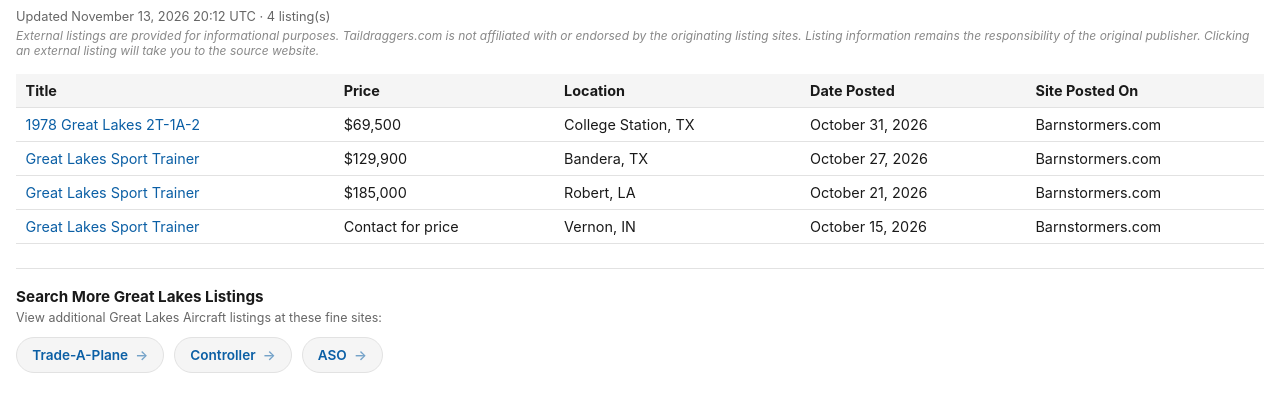
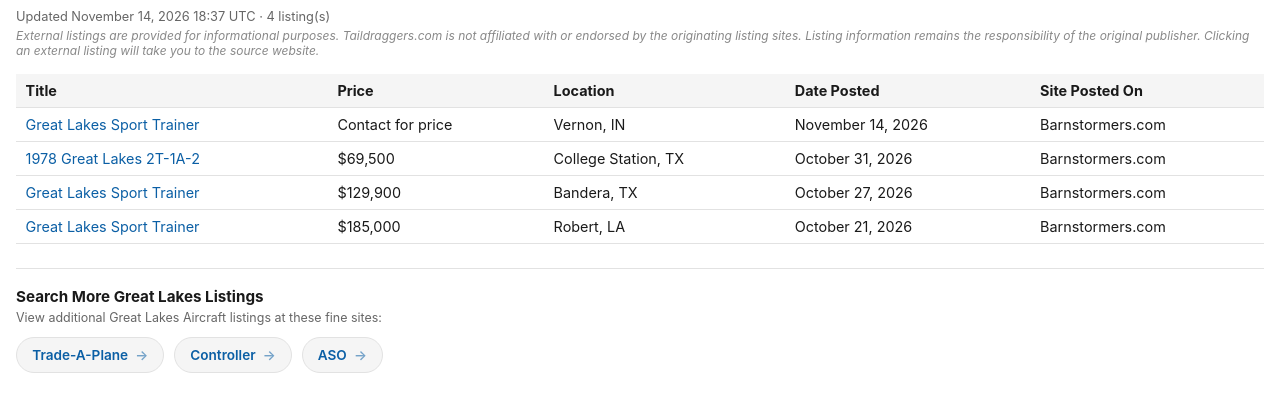
Before and after one commit to taildraggers/great-lakes, a plain HTML site: page docs/index.html in a window 1280 px wide. Shown: the part 43-454 px from the top of the page. Drawn offline with Linux system fonts and the light colour scheme.

Commit message:
Update Great Lakes listings (2026-11-14)

```diff
--- a/docs/index.html
+++ b/docs/index.html
@@ -76,17 +76,17 @@
 </head>
 <body>
   <h1>Other Great Lakes Ads on the Web</h1>
-  <div class="updated">Updated November 13, 2026 20:12 UTC &middot; 4 listing(s)</div>
+  <div class="updated">Updated November 14, 2026 18:37 UTC &middot; 4 listing(s)</div>
   <div class="disclaimer">External listings are provided for informational purposes. Taildraggers.com is not affiliated with or endorsed by the originating listing sites. Listing information remains the responsibility of the original publisher. Clicking an external listing will take you to the source website.</div>
   <table>
     <thead>
       <tr><th>Title</th><th>Price</th><th>Location</th><th>Date Posted</th><th>Site Posted On</th></tr>
     </thead>
     <tbody>
+        <tr><td><a href="https://www.barnstormers.com/classified-1941442-Great-Lakes.html" target="_blank" rel="noopener noreferrer">Great Lakes Sport Trainer</a></td><td>Contact for price</td><td>Vernon, IN</td><td>November 14, 2026</td><td>Barnstormers.com</td></tr>
         <tr><td><a href="https://www.barnstormers.com/classified-2078637-1978-Great-Lakes-2T-1A-2.html" target="_blank" rel="noopener noreferrer">1978 Great Lakes 2T-1A-2</a></td><td>$69,500</td><td>College Station, TX</td><td>October 31, 2026</td><td>Barnstormers.com</td></tr>
         <tr><td><a href="https://www.barnstormers.com/classified-1989268-Factory-Rebuilt-Great-Lakes!.html" target="_blank" rel="noopener noreferrer">Great Lakes Sport Trainer</a></td><td>$129,900</td><td>Bandera, TX</td><td>October 27, 2026</td><td>Barnstormers.com</td></tr>
         <tr><td><a href="https://www.barnstormers.com/classified-2061712-Waco-Great-Lakes-for-sale.html" target="_blank" rel="noopener noreferrer">Great Lakes Sport Trainer</a></td><td>$185,000</td><td>Robert, LA</td><td>October 21, 2026</td><td>Barnstormers.com</td></tr>
-        <tr><td><a href="https://www.barnstormers.com/classified-1941442-Great-Lakes.html" target="_blank" rel="noopener noreferrer">Great Lakes Sport Trainer</a></td><td>Contact for price</td><td>Vernon, IN</td><td>October 15, 2026</td><td>Barnstormers.com</td></tr>
     </tbody>
   </table>
   <div class="more-resources">
```
